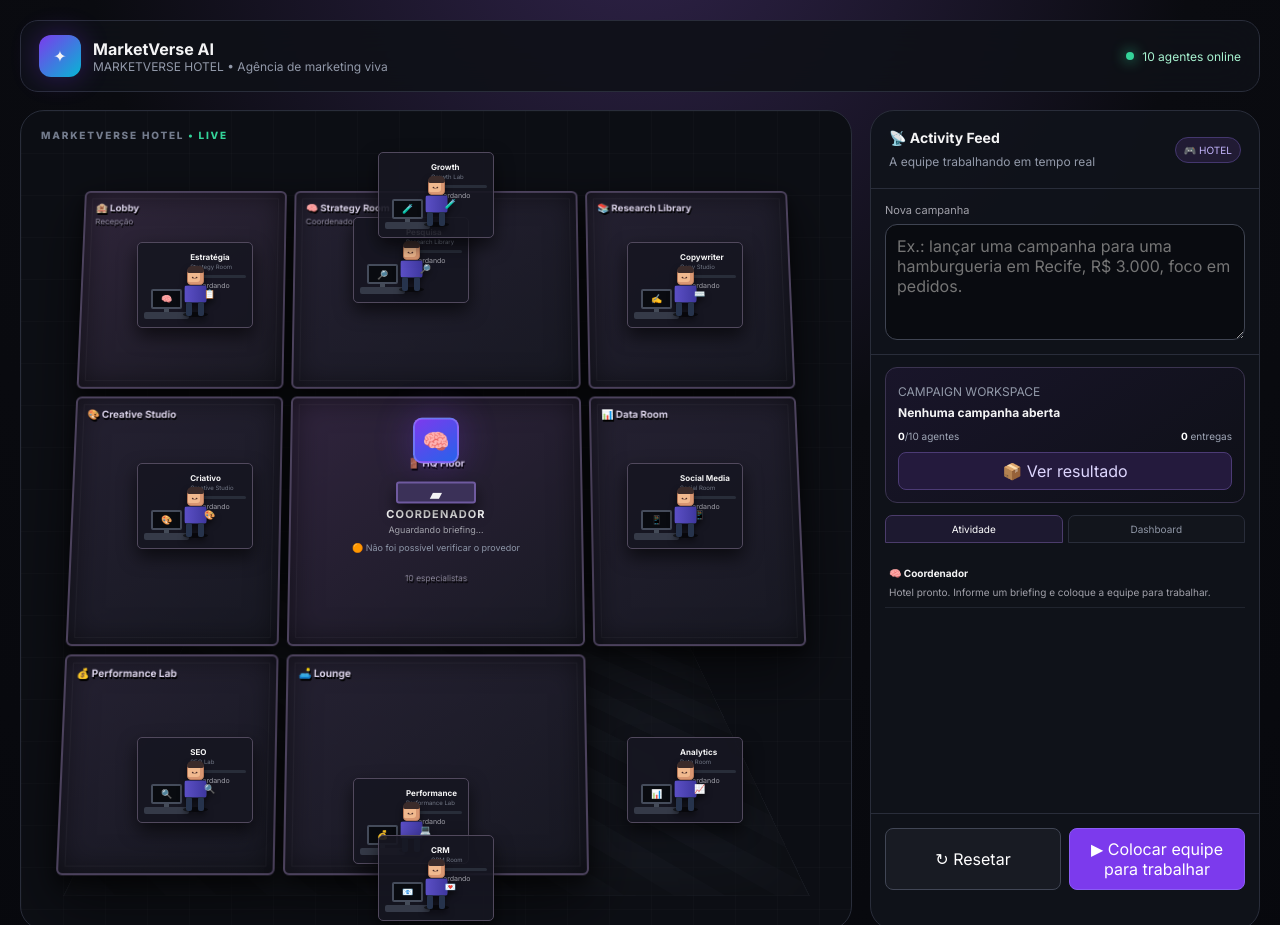
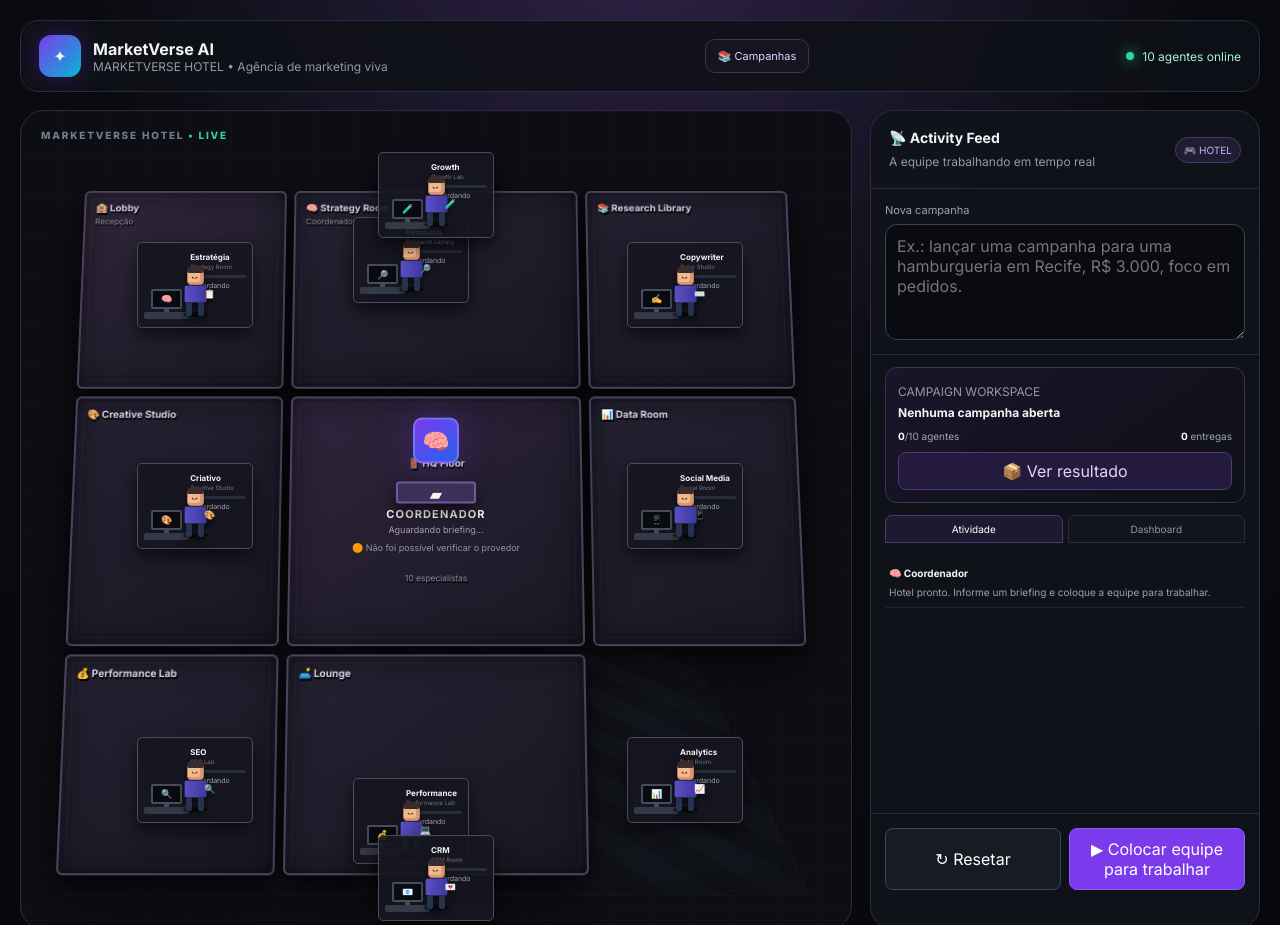
Before and after one commit to adeiltonlins/marketverse-ai, a website: page index.html in a window 1280 px wide. Shown: the top 925 px of the page. Drawn offline with Linux system fonts and the light colour scheme; no server answers.

Commit message:
feat: load campaign history workspace

```diff
--- a/index.html
+++ b/index.html
@@ -13,5 +13,6 @@
 <body>
   <div id="app"></div>
   <script type="module" src="./src/main.js"></script>
+  <script type="module" src="./src/campaigns.js"></script>
 </body>
 </html>
```
